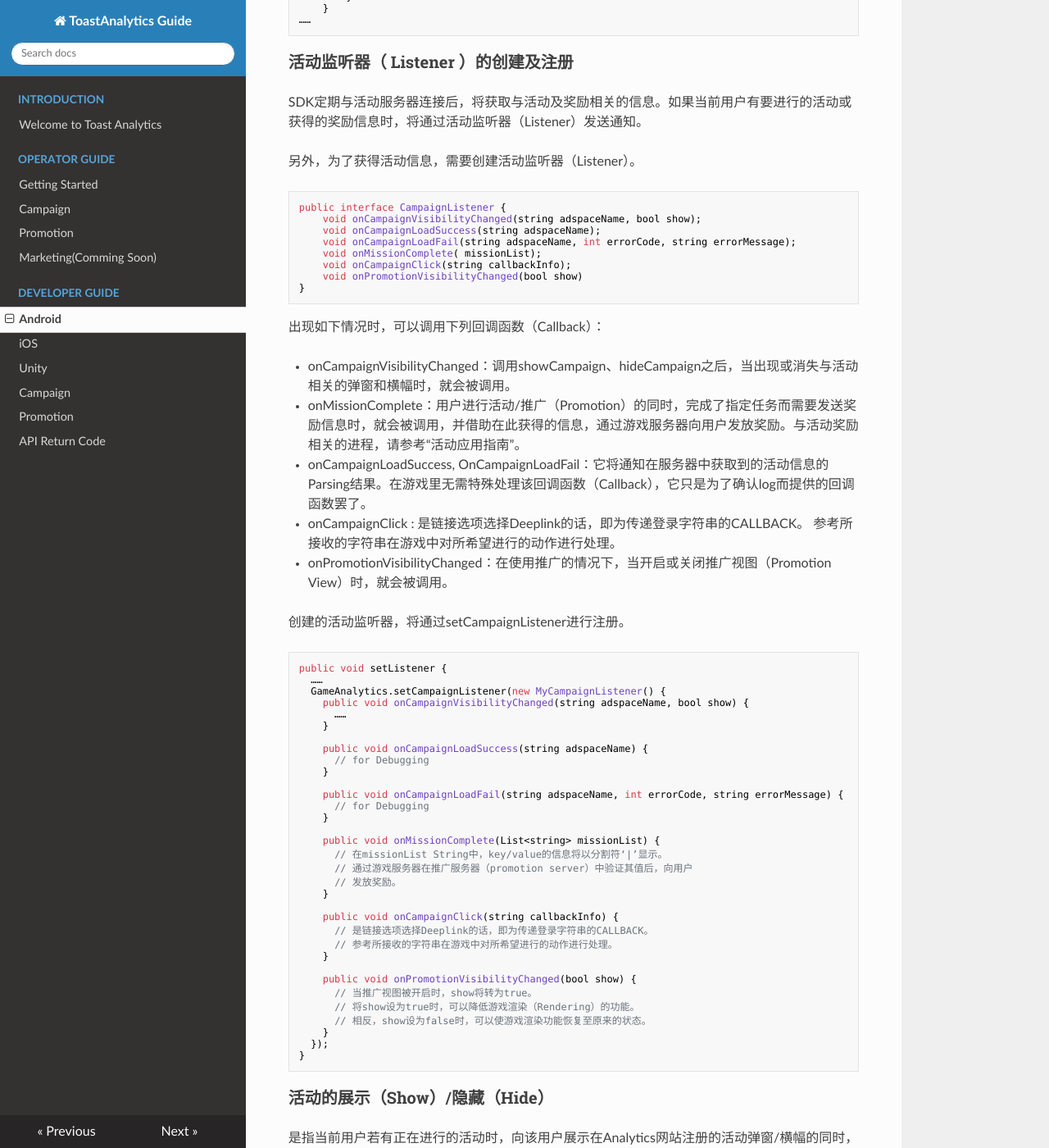
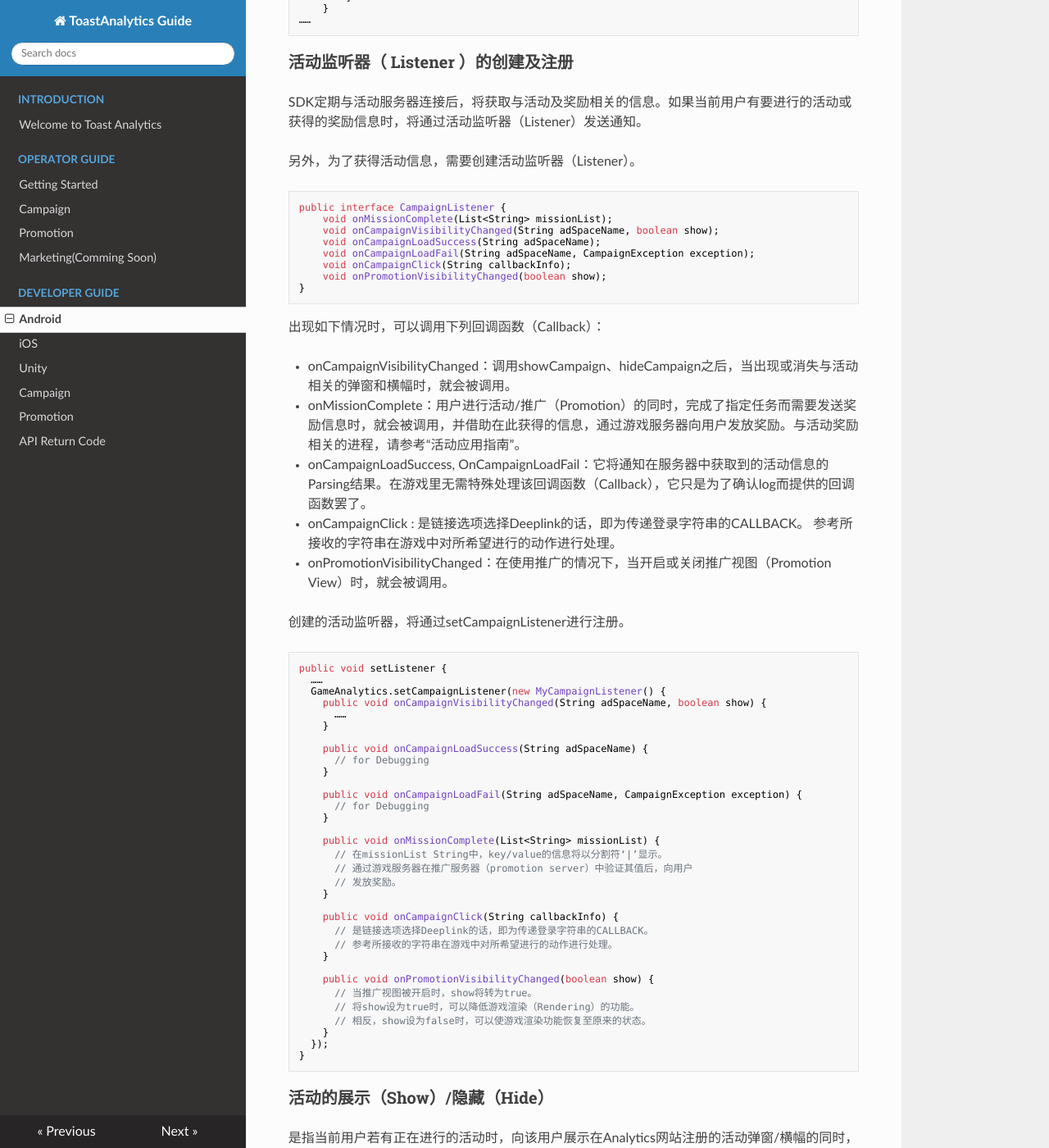
Before and after one commit to ToastAnalytics/ToastAnalytics_ZH, an MkDocs documentation site: the page built from docs/Developer/4. Android Developer Guide.md, in a window 1280 px wide and 1400 px high, scrolled down 11192 px. Shown: the whole window at 82% size. Built offline with MkDocs 1.6.1, drawn with Linux system fonts in a browser that asks for light colours; nearby versions of some CDN libraries; old or Windows-style settings are respelled for this version of MkDocs.

Commit message:
Update 4. Android Developer Guide.md

````diff
--- a/docs/Developer/4. Android Developer Guide.md
+++ b/docs/Developer/4. Android Developer Guide.md
@@ -518,15 +518,14 @@ SDK定期与活动服务器连接后，将获取与活动及奖励相关的信
 
 ```java
 public interface CampaignListener {
-    void onCampaignVisibilityChanged(string adspaceName, bool show);
-    void onCampaignLoadSuccess(string adspaceName);
-    void onCampaignLoadFail(string adspaceName, int errorCode, string errorMessage);
-    void onMissionComplete( missionList);
-    void onCampaignClick(string callbackInfo);
-    void onPromotionVisibilityChanged(bool show)
+    void onMissionComplete(List<String> missionList);
+    void onCampaignVisibilityChanged(String adSpaceName, boolean show);
+    void onCampaignLoadSuccess(String adSpaceName);
+    void onCampaignLoadFail(String adSpaceName, CampaignException exception);
+    void onCampaignClick(String callbackInfo);
+    void onPromotionVisibilityChanged(boolean show);
 }
 ```
-
 
 出现如下情况时，可以调用下列回调函数（Callback）：
 
@@ -543,30 +542,30 @@ public interface CampaignListener {
 public void setListener {
   ……
   GameAnalytics.setCampaignListener(new MyCampaignListener() {
-    public void onCampaignVisibilityChanged(string adspaceName, bool show) {
+    public void onCampaignVisibilityChanged(String adSpaceName, boolean show) {
       ……
     }
 
-    public void onCampaignLoadSuccess(string adspaceName) {
+    public void onCampaignLoadSuccess(String adSpaceName) {
       // for Debugging
     }
 
-    public void onCampaignLoadFail(string adspaceName, int errorCode, string errorMessage) {
+    public void onCampaignLoadFail(String adSpaceName, CampaignException exception) {
       // for Debugging
     }
 
-    public void onMissionComplete(List<string> missionList) {
+    public void onMissionComplete(List<String> missionList) {
       // 在missionList String中，key/value的信息将以分割符‘|’显示。
       // 通过游戏服务器在推广服务器（promotion server）中验证其值后，向用户
       // 发放奖励。
     }
 
-    public void onCampaignClick(string callbackInfo) {
+    public void onCampaignClick(String callbackInfo) {
       // 是链接选项选择Deeplink的话，即为传递登录字符串的CALLBACK。
       // 参考所接收的字符串在游戏中对所希望进行的动作进行处理。
     }
 
-    public void onPromotionVisibilityChanged(bool show) {
+    public void onPromotionVisibilityChanged(boolean show) {
       // 当推广视图被开启时，show将转为true。
       // 将show设为true时，可以降低游戏渲染（Rendering）的功能。
       // 相反，show设为false时，可以使游戏渲染功能恢复至原来的状态。
````
